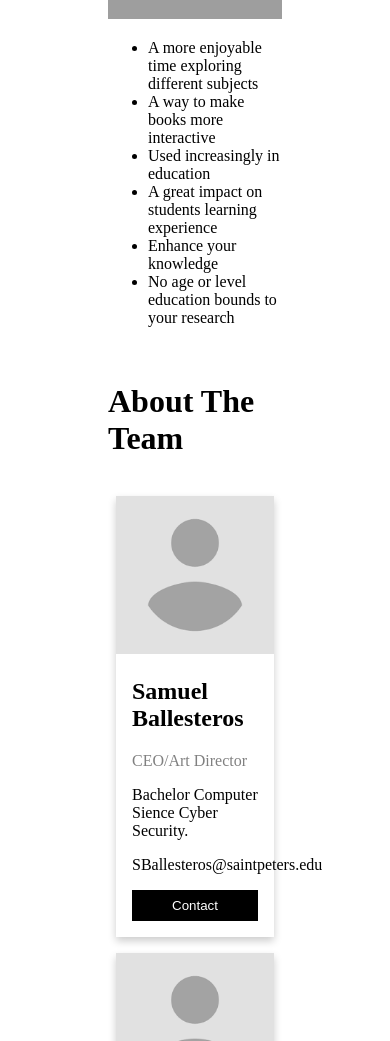
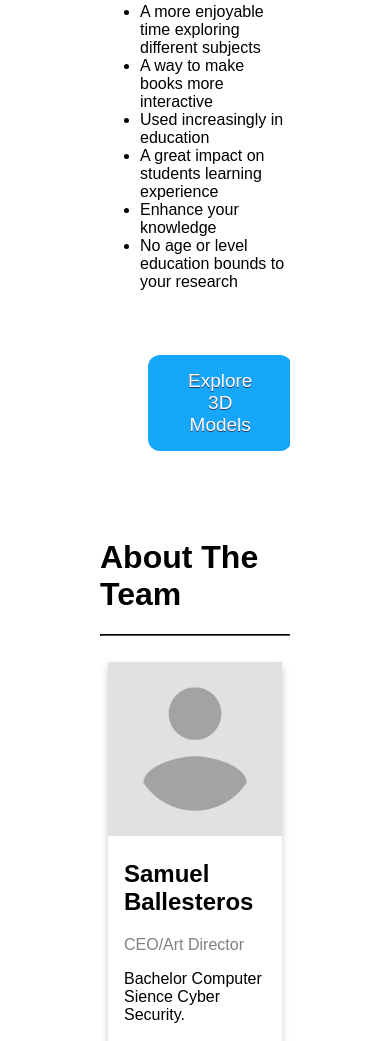
Before and after one commit to mmartinez18/ScholAR2, a website: page index.html in a window 390 px wide. Shown: the part 959-2000 px from the top of the page. Drawn offline with Linux system fonts and the light colour scheme; grey boxes are pictures that could not be loaded; files whose address does not match are found by name.

Commit message:
More Css fixes

```diff
--- a/Assets/css/index.css
+++ b/Assets/css/index.css
@@ -2,7 +2,7 @@
 
 .header {
   padding: 10px 16px;
-  background: #555;
+  background: #007cc7;
   color: #f1f1f1;
 }
 
@@ -113,8 +113,48 @@ html {
   position: fixed;
   top: 0;
   width: 100%;
+  box-shadow: 0px 0px 20px 5px #00000094;
 }
 .sticky + .content {
   padding-top: 120px;
 }
 /*-------------End of sticky header-------------*/
+
+body {
+  margin: 0;
+  font-family: Arial, Helvetica, sans-serif;
+}
+
+.myButton {
+	box-shadow: 0px 0px 0px 2px #16a7fb;
+	background-color:#16a7fb;
+	border-radius:10px;
+	border:1px solid #16a7fb;
+	display:inline-block;
+	cursor:pointer;
+	color:#ffffff;
+	font-family:Arial;
+	font-size:19px;
+	padding:12px 37px;
+	text-decoration:none;
+  text-shadow:0px 1px 0px #283966;
+  margin:50px;
+}
+.myButton:hover {
+	background-color:#097fc4;
+}
+.myButton:active {
+	position:relative;
+	top:1px;
+}
+
+hr{
+  display: block;
+  margin-top: 0.5em;
+  margin-bottom: 0.5em;
+  margin-left: auto;
+  margin-right: auto;
+  border-style: inset;
+  border-width: 1.8px;
+  border-color: black;
+}
--- a/Assets/css/subjects.css
+++ b/Assets/css/subjects.css
@@ -39,9 +39,9 @@ p.modelDesc{
     border-top: none;
   }
 
-  .header{
+  .header {
     padding: 10px 16px;
-    background: #555;
+    background: #007cc7;
     color: #f1f1f1;
   }
   .content{
@@ -79,6 +79,11 @@ canvas{
 @media screen and (max-width:1000px){
   p.modelDesc{
     width:100%;
-    border: 10px solid red;
+    /* border: 10px solid red; */
   }
 }
+
+body {
+  margin: 0;
+  font-family: Arial, Helvetica, sans-serif;
+}
--- a/index.html
+++ b/index.html
@@ -6,23 +6,11 @@
     <div class="header" id="testHeader">
         <img src="logo.JPG" alt="Smiley Face" height="65" width="200">
     </div>
-    <script>
-        window.onscroll = function() {scrollFunction()};
-        var header = document.getElementById("testHeader");
-        var sticky = header.offsetTop;
-        function scrollFunction(){
-            if (window.pageYOffset > sticky){
-                header.classList.add("sticky");
-            } else {
-                header.classList.remove("sticky");
-            }
-        }
-    </script>
 
     <div id="content">
-        <button onclick="location.href='subjects';" type="button">Explore 3D Models</button>
 
-        <h1>What is Scholar?</h1>
+        <section>
+        <h1>What is ScholAR?</h1>
 
             <div id="description">
                 <p>Our organization ScholAR is a website that will provide users with the ability to explore 3D digital model of their desired subjects in Augmented Reality</p>
@@ -30,6 +18,7 @@
                 <p>A more enjoyable time exploring , keeping your attention AR is the way to make books more interactive</p>
                 <p>Fun and knowledge a great combinacion, our website will provide both</p>
             </div>
+        </section>
 
 
 
@@ -45,12 +34,14 @@
                     <li>Enhance your knowledge</li>
                     <li>No age or level education bounds to your research</li>
                 </ul>
+                 <button class="myButton" onclick="location.href='subjects';" type="button">Explore 3D Models</button>
             </div>
 
 
             <div>
                 <br>
                 <h1>About The Team</h1>
+                <hr>
                 <br>
             </div>
 
@@ -137,5 +128,17 @@
                 </div>
 
         </body>
+        <script>
+            window.onscroll = function() {scrollFunction()};
+            var header = document.getElementById("testHeader");
+            var sticky = header.offsetTop;
+            function scrollFunction(){
+                if (window.pageYOffset > sticky){
+                    header.classList.add("sticky");
+                } else {
+                    header.classList.remove("sticky");
+                }
+            }
+        </script>
 
 </html>
```
Also changed, not shown: subjects.html (+13 -1 lines).
